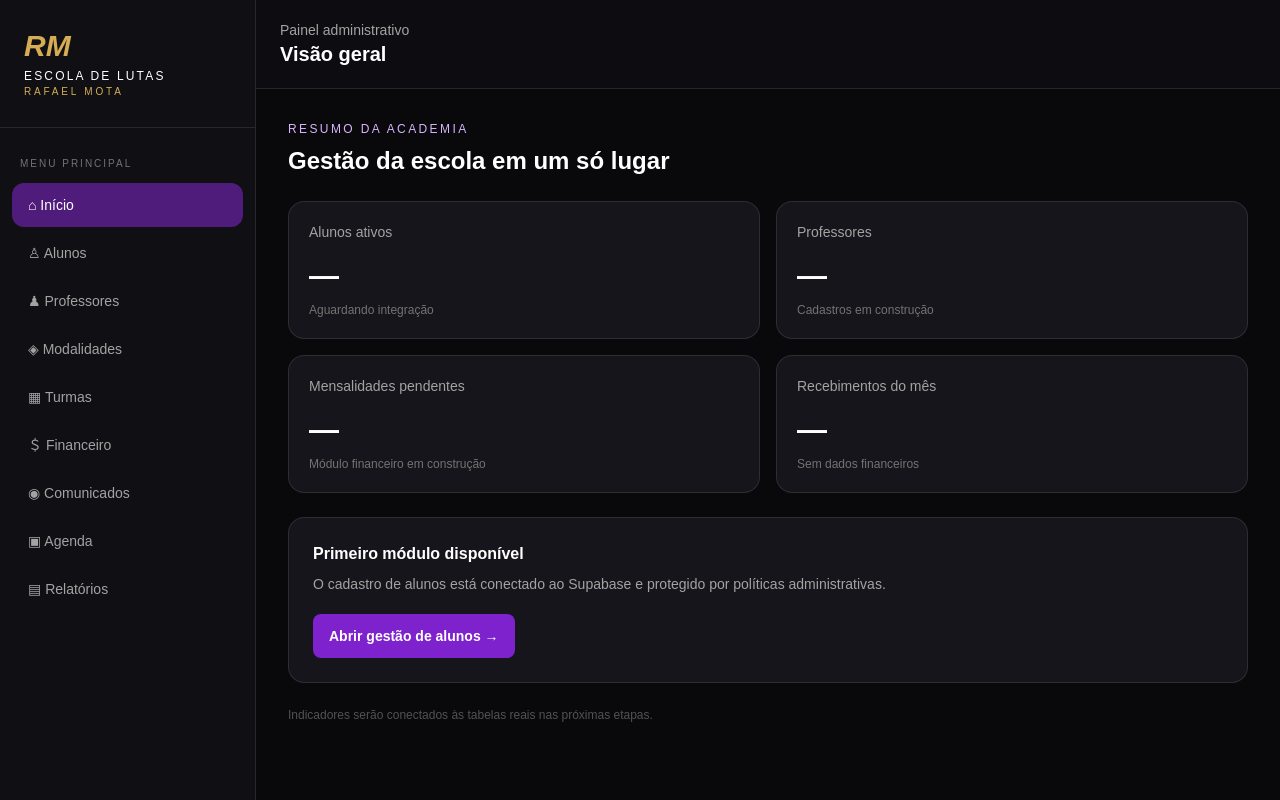
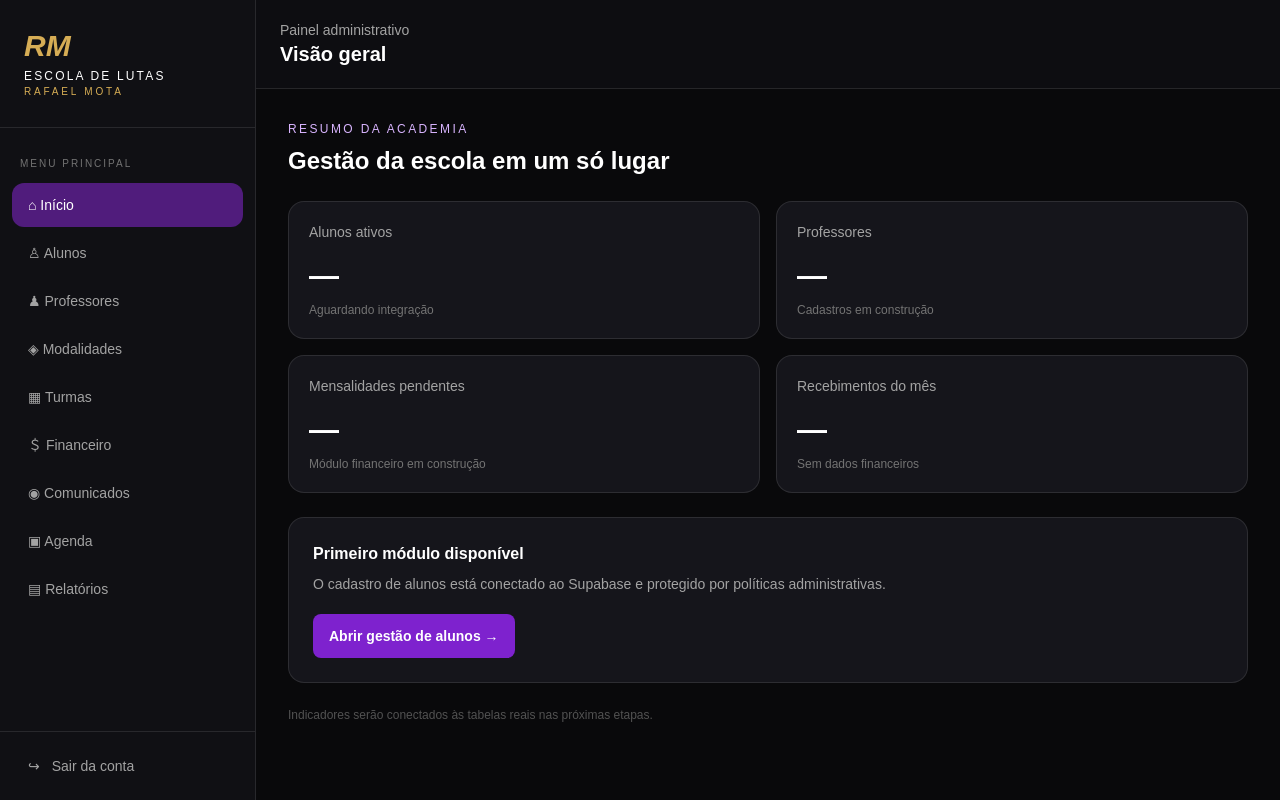
Before and after one commit to uniaocombateteam-collab/EscoladeLuta, a Next.js app: page / in a window 1280 px wide. Built offline with nearby package versions, Linux system fonts and the light colour scheme.

Commit message:
Add sign out action to navigation sidebar

```diff
--- a/src/components/Sidebar.tsx
+++ b/src/components/Sidebar.tsx
@@ -1,16 +1,78 @@
 "use client";
 import Link from "next/link";
-import {usePathname} from "next/navigation";
-const items=[
- ["⌂","Início","/"],["♙","Alunos","/students"],["♟","Professores","/teachers"],
- ["◈","Modalidades","/modalities"],["▦","Turmas","/classes"],["＄","Financeiro","#"],
- ["◉","Comunicados","#"],["▣","Agenda","#"],["▤","Relatórios","#"],
+import { usePathname, useRouter } from "next/navigation";
+import { createClient } from "@/lib/supabase/client";
+import { useState } from "react";
+
+const items = [
+  ["⌂", "Início", "/"],
+  ["♙", "Alunos", "/students"],
+  ["♟", "Professores", "/teachers"],
+  ["◈", "Modalidades", "/modalities"],
+  ["▦", "Turmas", "/classes"],
+  ["＄", "Financeiro", "#"],
+  ["◉", "Comunicados", "#"],
+  ["▣", "Agenda", "#"],
+  ["▤", "Relatórios", "#"],
 ] as const;
-export default function Sidebar(){const pathname=usePathname();return <>
- <aside className="hidden w-64 shrink-0 border-r border-white/10 bg-[#101014] md:block">
-  <div className="border-b border-white/10 px-6 py-7"><b className="text-3xl italic text-[#d6ad55]">RM</b><p className="mt-1 text-xs tracking-[.18em]">ESCOLA DE LUTAS</p><p className="text-[10px] tracking-[.28em] text-[#d6ad55]">RAFAEL MOTA</p></div>
-  <p className="px-5 pt-7 text-[10px] uppercase tracking-[.2em] text-neutral-500">Menu principal</p>
-  <nav className="mt-3 space-y-1 px-3">{items.map(([icon,label,href])=><Link key={label} href={href} aria-current={pathname===href?"page":undefined} className={`flex gap-3 rounded-xl px-4 py-3 text-sm transition-colors ${pathname===href?"bg-purple-800/70 text-white":"text-neutral-400 hover:bg-white/5 hover:text-white"}`}>{icon} {label}</Link>)}</nav>
- </aside>
- <nav aria-label="Navegação principal" className="fixed inset-x-0 bottom-0 z-30 flex gap-1 overflow-x-auto border-t border-white/10 bg-[#101014]/95 p-2 backdrop-blur md:hidden">{items.map(([icon,label,href])=><Link key={label} href={href} aria-current={pathname===href?"page":undefined} className={`flex min-w-fit flex-col items-center gap-1 rounded-lg px-3 py-2 text-[10px] ${pathname===href?"bg-purple-800/70 text-white":"text-neutral-400"}`}><span className="text-base">{icon}</span>{label}</Link>)}</nav>
- </>;}
+
+export default function Sidebar() {
+  const pathname = usePathname();
+  const router = useRouter();
+  const [signingOut, setSigningOut] = useState(false);
+
+  async function handleSignOut() {
+    if (signingOut) return;
+    setSigningOut(true);
+    const supabase = createClient();
+    const { error } = await supabase.auth.signOut();
+    if (error) {
+      setSigningOut(false);
+      alert("Não foi possível encerrar a sessão. Tente novamente.");
+      return;
+    }
+    router.replace("/login");
+    router.refresh();
+  }
+
+  return (
+    <>
+      <aside className="hidden min-h-screen w-64 shrink-0 flex-col border-r border-white/10 bg-[#101014] md:flex">
+        <div className="border-b border-white/10 px-6 py-7">
+          <b className="text-3xl italic text-[#d6ad55]">RM</b>
+          <p className="mt-1 text-xs tracking-[.18em]">ESCOLA DE LUTAS</p>
+          <p className="text-[10px] tracking-[.28em] text-[#d6ad55]">RAFAEL MOTA</p>
+        </div>
+        <p className="px-5 pt-7 text-[10px] uppercase tracking-[.2em] text-neutral-500">Menu principal</p>
+        <nav className="mt-3 flex-1 space-y-1 px-3">
+          {items.map(([icon, label, href]) => (
+            <Link key={label} href={href} aria-current={pathname === href ? "page" : undefined}
+              className={`flex gap-3 rounded-xl px-4 py-3 text-sm transition-colors ${pathname === href ? "bg-purple-800/70 text-white" : "text-neutral-400 hover:bg-white/5 hover:text-white"}`}>
+              {icon} {label}
+            </Link>
+          ))}
+        </nav>
+        <div className="border-t border-white/10 p-3">
+          <button type="button" onClick={handleSignOut} disabled={signingOut}
+            className="flex w-full items-center gap-3 rounded-xl px-4 py-3 text-sm text-neutral-400 transition-colors hover:bg-red-950/40 hover:text-red-300 disabled:opacity-50">
+            <span aria-hidden="true">↪</span>
+            {signingOut ? "Saindo..." : "Sair da conta"}
+          </button>
+        </div>
+      </aside>
+
+      <nav aria-label="Navegação principal" className="fixed inset-x-0 bottom-0 z-30 flex gap-1 overflow-x-auto border-t border-white/10 bg-[#101014]/95 p-2 backdrop-blur md:hidden">
+        {items.map(([icon, label, href]) => (
+          <Link key={label} href={href} aria-current={pathname === href ? "page" : undefined}
+            className={`flex min-w-fit flex-col items-center gap-1 rounded-lg px-3 py-2 text-[10px] ${pathname === href ? "bg-purple-800/70 text-white" : "text-neutral-400"}`}>
+            <span className="text-base">{icon}</span>{label}
+          </Link>
+        ))}
+        <button type="button" onClick={handleSignOut} disabled={signingOut}
+          className="flex min-w-fit flex-col items-center gap-1 rounded-lg px-3 py-2 text-[10px] text-neutral-400 disabled:opacity-50">
+          <span className="text-base" aria-hidden="true">↪</span>{signingOut ? "Saindo..." : "Sair"}
+        </button>
+      </nav>
+    </>
+  );
+}
```
